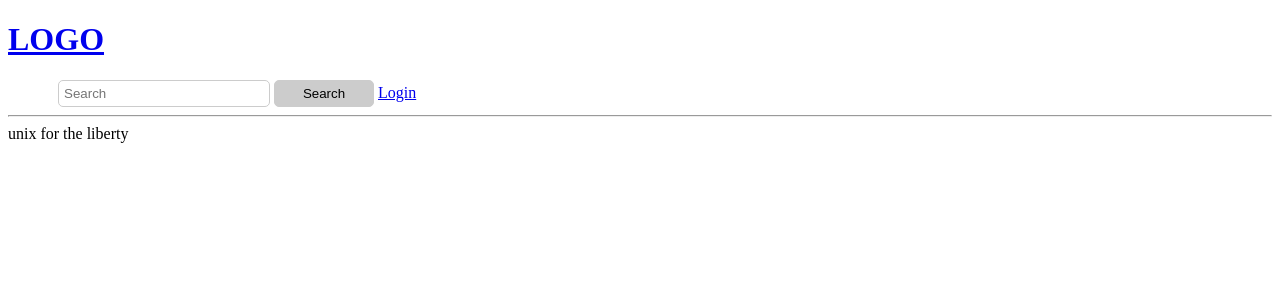
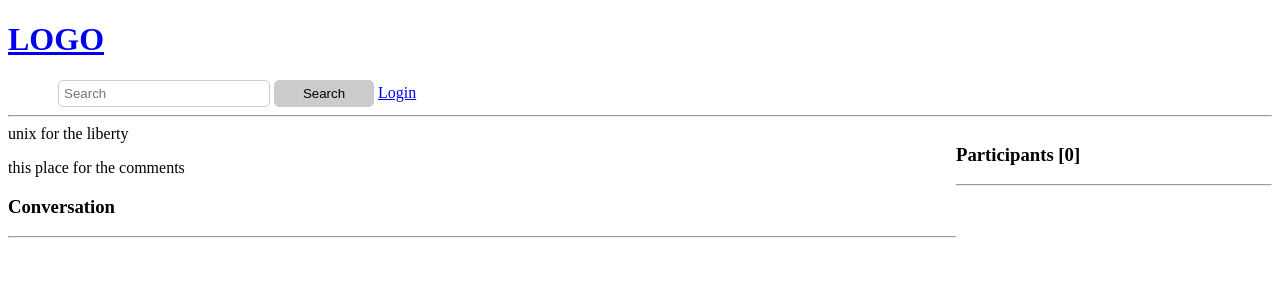
Before and after one commit to Nomadyb/StudyBuddy, a Django app: page /room/9/ in a window 1280 px wide. Shown: the top 300 px of the page. Run offline with Django 4.2, Linux system fonts and the light colour scheme; data comes from the database, SQL or seed files in the repository; both versions use the stored data as it was after the commit.

Commit message:
room_participants and comments added

```diff
--- a/base/models.py
+++ b/base/models.py
@@ -19,6 +19,7 @@ class Room(models.Model):
     topic = models.ForeignKey(Topic,on_delete=models.SET_NULL,null=True)
     name= models.CharField(max_length=200,null=True,blank=True)
     description = models.TextField(null=True,blank=True)
+    participants = models.ManyToManyField(User,related_name="participants",blank=True)
     updated = models.DateTimeField(auto_now=True)
     created = models.DateTimeField(auto_now_add=True)
 
--- a/base/templates/base/login_register.html
+++ b/base/templates/base/login_register.html
@@ -22,8 +22,8 @@
 {% else %}
 <div>
     <form method="POST" action="{% url 'register' %}">
-        {% csrf_token %
-            {{ form.as_p }}
+        {% csrf_token %}
+        {{ form.as_p }}
         <input type="submit" value="Register">
     </form>
     <p>Already have an account? <a href="{% url 'login' %}">Login</a></p>
--- a/base/templates/base/room.html
+++ b/base/templates/base/room.html
@@ -2,10 +2,61 @@
 
 {% block content %}
 
+<style>
+    .room-container{
+        display: grid;
+        justify-content: space-between;
+        grid-template-columns: 3fr 1fr;
+    }
 
 
+</style>
+
+
+<div class="room-container" >
+
+
+    <div>
 </h1>{{ room.name}}</h1>
 
+<p>{{ room.description }}</p>
+
+<div class= "comment-wrapper">
+
+    <h3>Conversation</h3>
+    <hr>
+    {% for message in room_messages %}
+        <div>
+
+            <small>@{{message.user}} {{message.created | timesince }} ago</small>
+            <p>{{message.body}}</p>
+            <hr>
+        </div>
+    {% endfor %}
+</div>
 
 
+{% if request.user.is_authenticated %}
+<div class="comment-form">
+    <h3>Post a comment</h3>
+    <form method="post"  action="">
+        {% csrf_token %}
+        {{ form.as_p }}
+        <input type="text" name="body" placeholder="write your message">
+
+    </form>
+</div>
+{% endif %}
+
+   </div>
+   <div>
+         <h3>Participants [{{online_users|length}}]</h3>
+         <hr>
+         <ul>
+              {% for user in online_users %}
+              <li>{{user}}</li>
+              {% endfor %}
+         </ul>
+   </div>
+</div>
 {% endblock %}
--- a/base/views.py
+++ b/base/views.py
@@ -1,5 +1,5 @@
 from django.shortcuts import render
-from .models import Room , Topic
+from .models import Room , Topic , Message
 from .forms import RoomForm
 from django.shortcuts import redirect
 from django.db.models import Q
@@ -9,7 +9,7 @@ from django.contrib.auth.models import User
 from django.contrib.auth import login,logout,authenticate
 from django.http import HttpResponse
 from django.contrib.auth.forms import UserCreationForm
-
+from django.views.decorators.csrf import csrf_exempt
 # Create your views here.
 
 
@@ -60,7 +60,7 @@ def logoutUser(request):
     logout(request)
     return redirect("login")
 
-
+@csrf_exempt
 def registerPage(request):
     form = UserCreationForm()
     if request.method == "POST":
@@ -72,11 +72,12 @@ def registerPage(request):
             login(request,user)
             return redirect("/")
         else:
+            form = UserCreationForm(request.POST)
             messages.error(request,"An error occured during registration")
 
 
-
-    return render(request,"base/login_register.html",{"form":form})
+    context = {"form":form}
+    return render(request,"base/login_register.html",context)
 
 
 
@@ -96,10 +97,21 @@ def home(request):
 
 
 def room(request,pk):
+    room = Room.objects.get(id=pk)
+    room_messages = room.message_set.all().order_by("-created")
 
-    room = Room.objects.get(id=pk)
-    context = {"room":room}
+    if request.method == "POST":
+        message = Message.objects.create(
+            user=request.user,
+            room=room,
+            body=request.POST.get("body")
+        )
+        return redirect("room",pk=room.id)
+
+
+    context = {"room":room,"room_messages":room_messages}
     return render(request,"base/room.html",context)
+
 
 @login_required(login_url="login")
 def createRoom(reguest):
--- a/templates/navbar.html
+++ b/templates/navbar.html
@@ -76,7 +76,7 @@
 </form>
 
 {% if request.user.is_authenticated %}
-<p>Hi {{ request.user.username }}!</p>
+<p>Hi {{ request.user.username}}!</p>
 <a href="{% url 'logout' %}">Logout</a>
 {% else %}
 
```
Also changed, not shown: base/migrations/0003_alter_room_options_room_participants.py (added), db.sqlite3.
